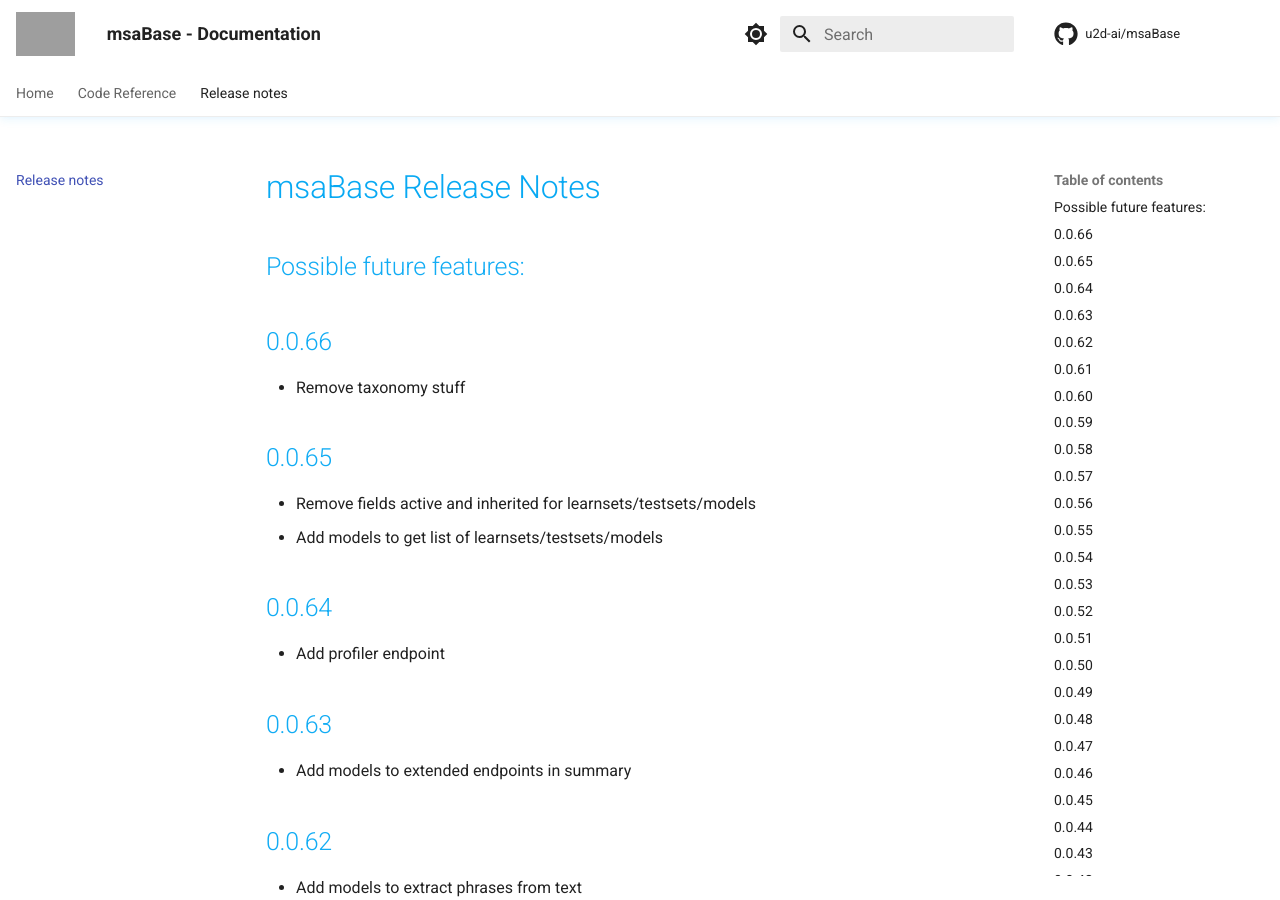
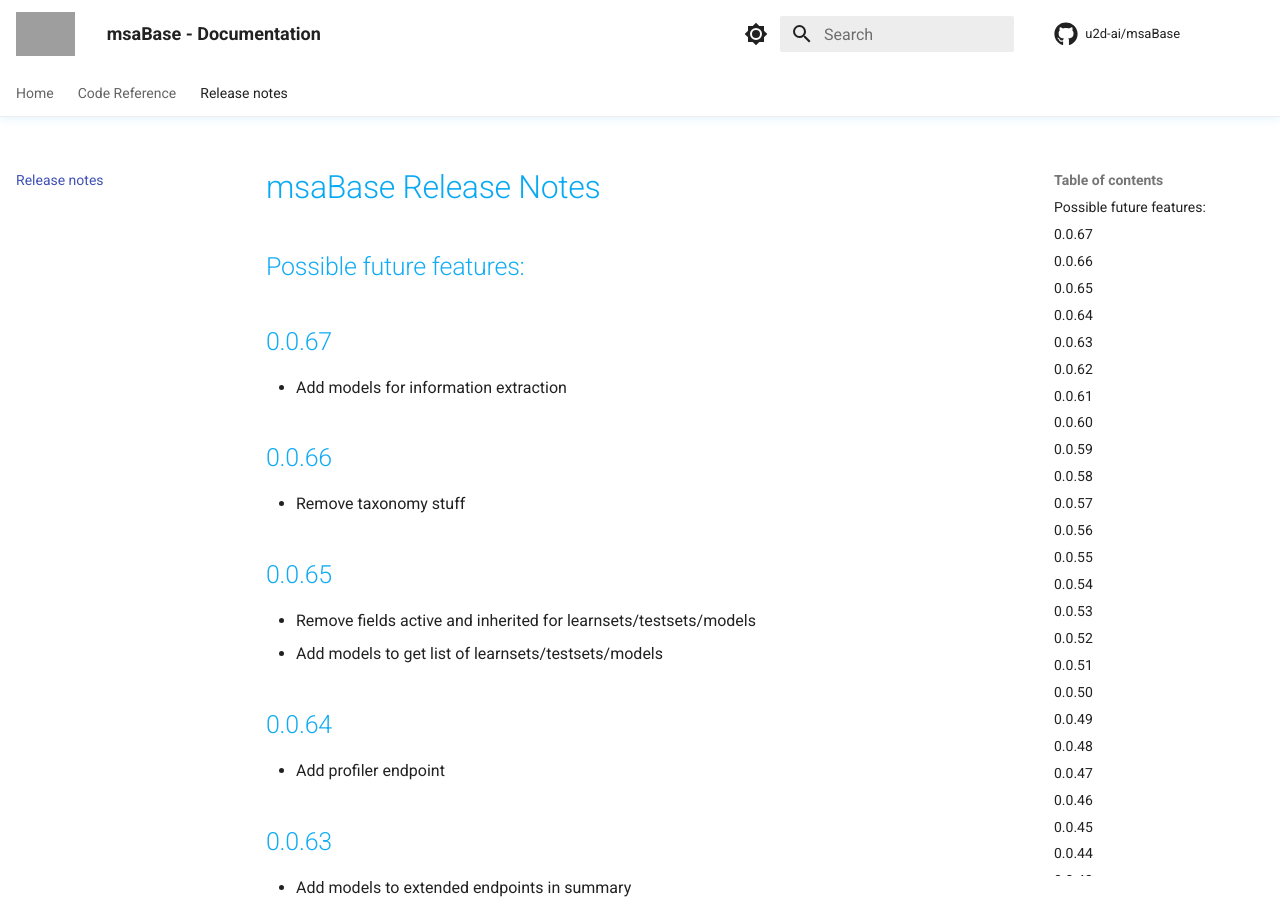
Before and after one commit to u2d-ai/msaBase, an MkDocs documentation site: the page built from docs/release-notes.md, in a window 1280 px wide and 900 px high. Built offline with MkDocs 1.6.1 and Material for MkDocs 9.7.7, drawn with Linux system fonts in a browser that asks for light colours; comment, search, counter and statistics services are not loaded; grey boxes are pictures that could not be loaded.

Commit message:
feature:  Add models for information extraction

```diff
--- a/docs/release-notes.md
+++ b/docs/release-notes.md
@@ -1,6 +1,9 @@
 # msaBase Release Notes
 ## Possible future features:
 
+## 0.0.67
+
+- Add models for information extraction
 
 ## 0.0.66
 
--- a/msaBase/__init__.py
+++ b/msaBase/__init__.py
@@ -1,7 +1,7 @@
 import glob
 from os.path import basename, dirname, isfile, join
 
-version = "0.0.66"
+version = "0.0.67"
 __author__ = "Stefan Welcker"
 __copyright__ = "Copyright 2022, U2D.ai"
 __license__ = "MIT"
--- a/requirements.txt
+++ b/requirements.txt
@@ -1,6 +1,6 @@
 # MSA Dependencies
 msaFileSystem==0.0.3 # Agnostic Abstract Filesystem API which allows to use S3, GCS, Azure Datalake, your local FS, Youtube etc Optimized for use with FastAPI/Pydantic.
-msaDocModels==0.0.66 # MSA Document Pydantic Models and Schemas, used to store Parser, NLP, NLU and AI results for processed documents
+msaDocModels==0.0.67 # MSA Document Pydantic Models and Schemas, used to store Parser, NLP, NLU and AI results for processed documents
 
 # FastAPI related Dependencies
 fastapi[all]==0.86.0 # FastAPI framework, high performance, easy to learn, fast to code, ready for production
```
Also changed, not shown: 1 other file.
